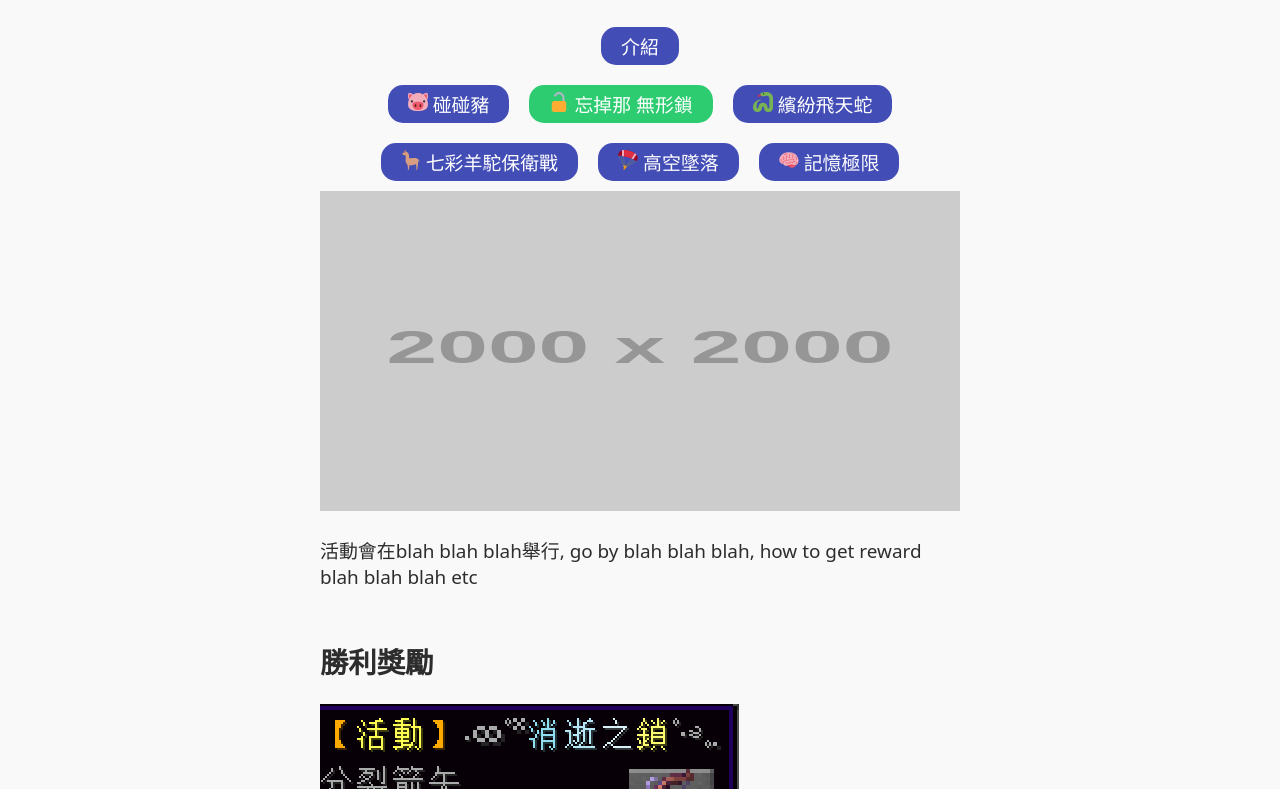
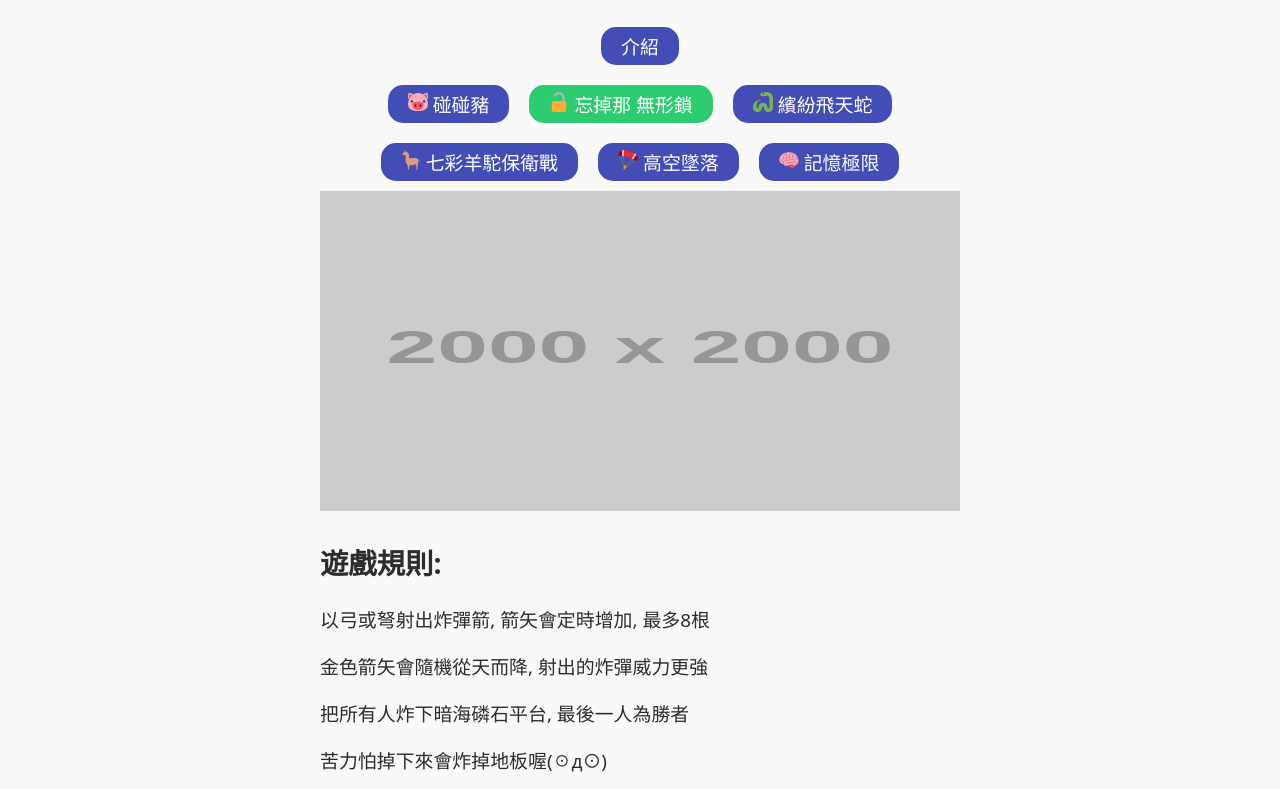
Before and after one commit to billyovo/event-calendar, an Astro site: page /introduction/cannon in a window 1280 px wide. Shown: the part 163-952 px from the top of the page. Built offline with nearby package versions, Linux system fonts and the light colour scheme; Astro itself is replaced by a stand-in of ours; placeholder pictures from the web are drawn by us.

Commit message:
Update cannon.astro

```diff
--- a/src/pages/introduction/cannon.astro
+++ b/src/pages/introduction/cannon.astro
@@ -5,7 +5,13 @@ import ActivityPageBase from "../../layouts/ActivityPageBase.astro";
 
 <ActivityPageBase title="活動介紹" eventImage="https://via.placeholder.com/2000x2000">
 
-    <p slot="introduction-text">活動會在blah blah blah舉行, go by blah blah blah, how to get reward blah blah blah etc</p>
+    <div slot="introduction-text">
+    <h2>遊戲規則:</h2>
+<p>以弓或弩射出炸彈箭, 箭矢會定時增加, 最多8根</p>
+<p>金色箭矢會隨機從天而降, 射出的炸彈威力更強</p>
+<p>把所有人炸下暗海磷石平台, 最後一人為勝者</p>
+<p>苦力怕掉下來會炸掉地板喔(☉д⊙)</p>
+</div>
     <div slot="win-reward">
         <h2>勝利獎勵</h2>
         <img src="/images/items/cannon-winner.png" alt="勝利獎勵圖示" class="winner-image">
```
